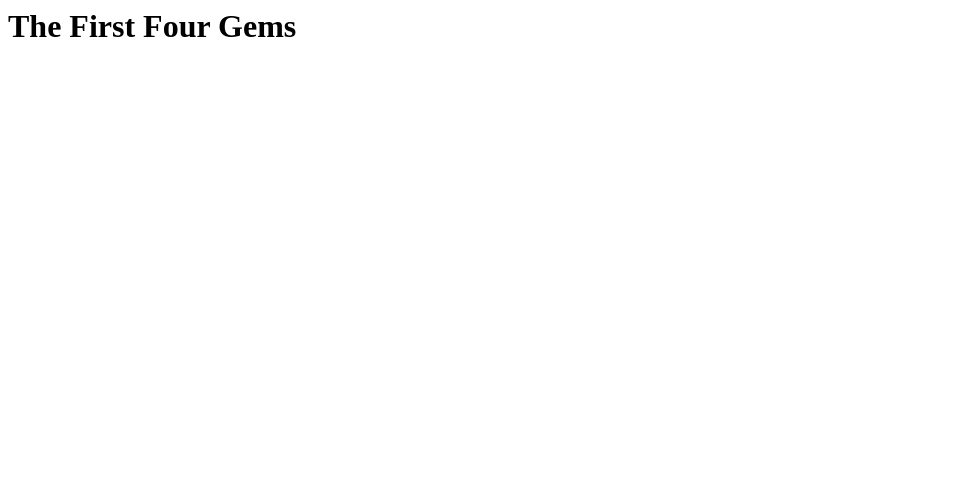
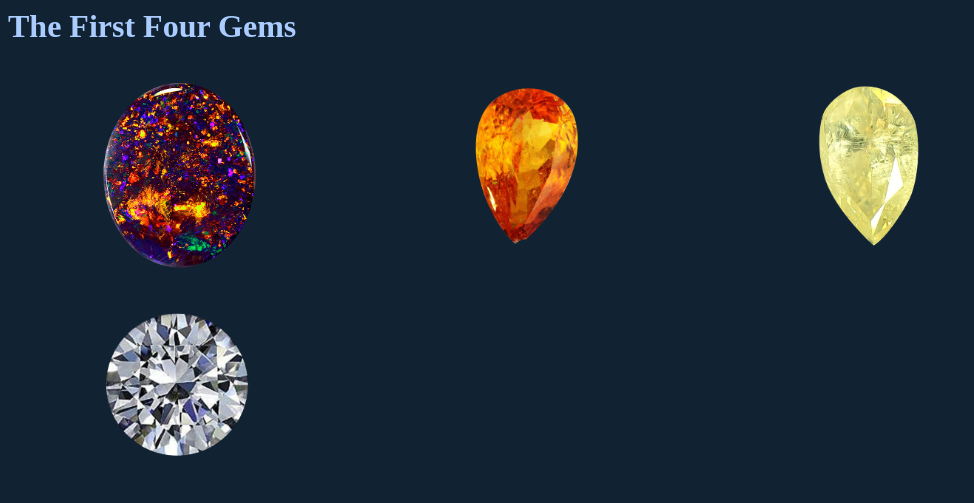
Before and after one commit to zansolen/four-gems, a plain HTML site: page index.html in a window 1280 px wide. Shown: the whole page, without its empty margins (0-974 px from the left). Drawn offline with Linux system fonts and the light colour scheme.

Commit message:
add pictures and change colors

```diff
--- a/index.html
+++ b/index.html
@@ -1 +1,17 @@
+<style>
+html, body {
+ padding: 0;
+ background-color: #123;
+ color: #acf;
+}
+</style>
+
 <h1>The First Four Gems</h1>
+
+<img width=340 src="pics/lightning-gem.png" alt=""/>
+
+<img width=340 src="pics/fire-gem.png" alt=""/>
+
+<img width="340" src="pics/sun-gem.png" alt=""/>
+
+<img width="340" src="pics/ice-gem.png" alt=""/>
```
Also changed, not shown: pics/fire-gem.png (added), pics/ice-gem.png (added), pics/lightning-gem.png (added), pics/sun-gem.png (added).
